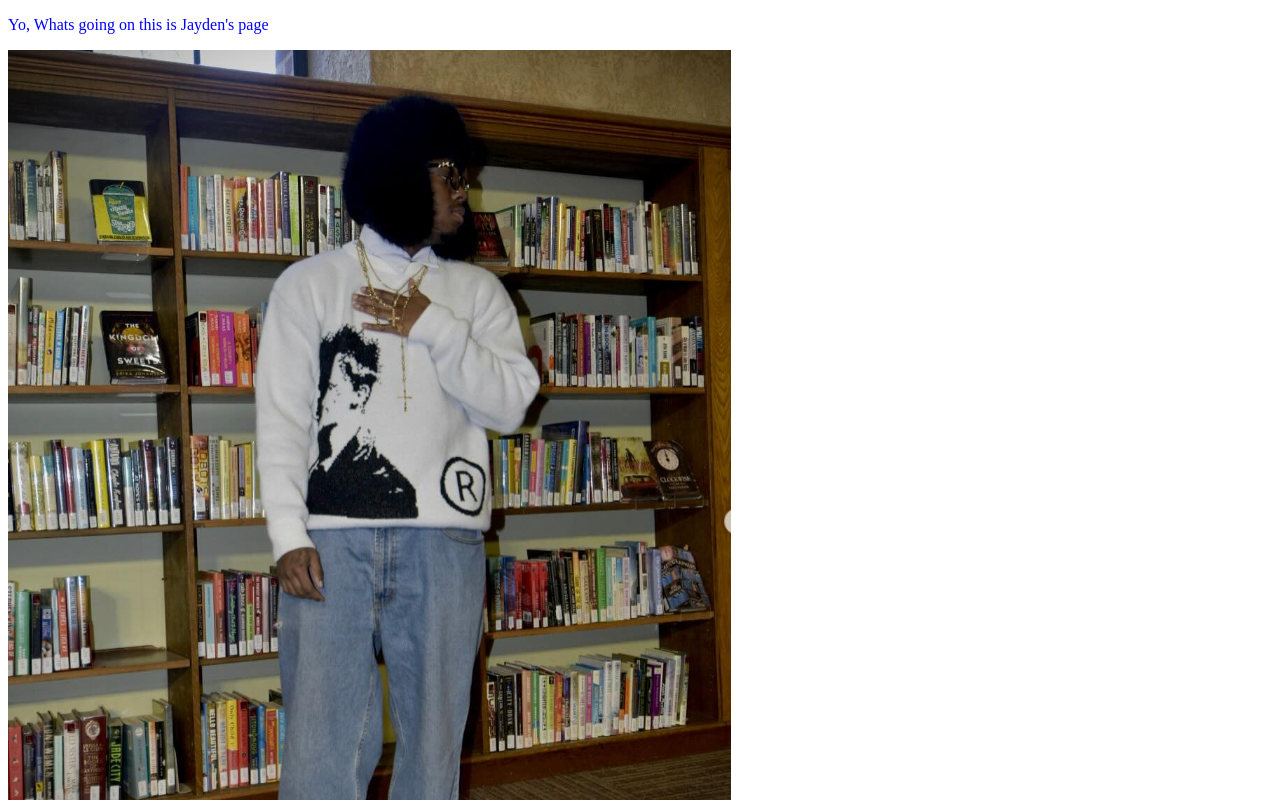
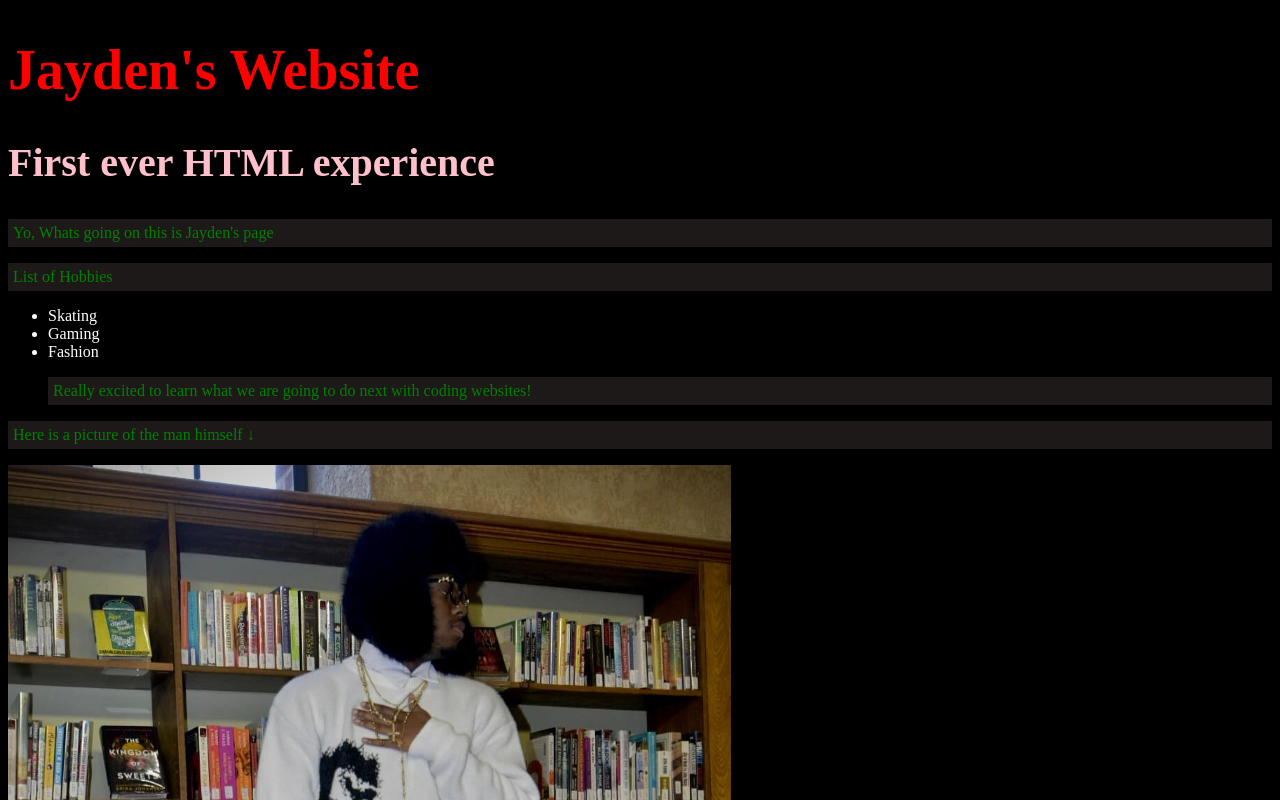
Before and after one commit to CIT82/jaydent-pub, a plain HTML site: page w2/index.html in a window 1280 px wide. Shown: the top 800 px of the page. Drawn offline with Linux system fonts and the light colour scheme.

Commit message:
Slight first page

```diff
--- a/w2/index.html
+++ b/w2/index.html
@@ -6,8 +6,22 @@
     <title>My test page</title>
     <link rel="stylesheet" href="style.css">
   </head>
+<h1>Jayden's Website</h1>
+<h2>First ever HTML experience</h2>
   <body>
     <p>Yo, Whats going on this is Jayden's page</p>
+    <p>List of Hobbies</p>
+
+<ul>
+  <li>Skating</li>
+  <li>Gaming</li>
+  <li>Fashion</li>
+<p>
+    Really excited to learn what we are going to do next with coding websites!
+</p>
+</ul>
+
+<p>Here is a picture of the man himself ↓</p>
     <img src="../img/Screenshot 2025-08-13 171629.png" alt="My test image" />
   </body>
 </html>
--- a/w2/style.css
+++ b/w2/style.css
@@ -1,3 +1,19 @@
 p {
-    color: blue;
+    color: green;
+  padding: 5px;
+  background: rgb(29, 25, 25);
 }
+h1{
+    color: red;
+    font-size: 3.5em;
+}
+h2 {
+    color: pink;
+    font-size: 2.5em;
+}
+body {
+    background-color: black;
+}
+ul {
+    color: white;
+}
```
